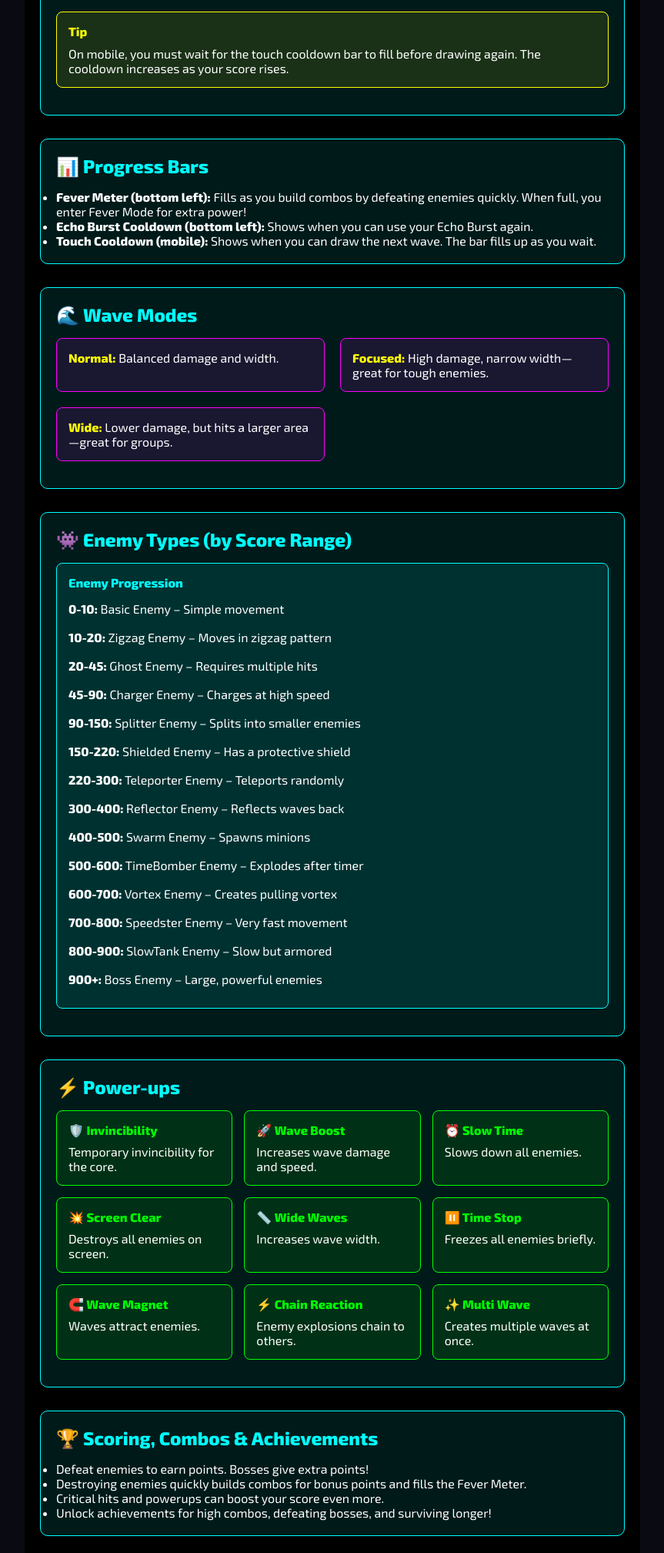
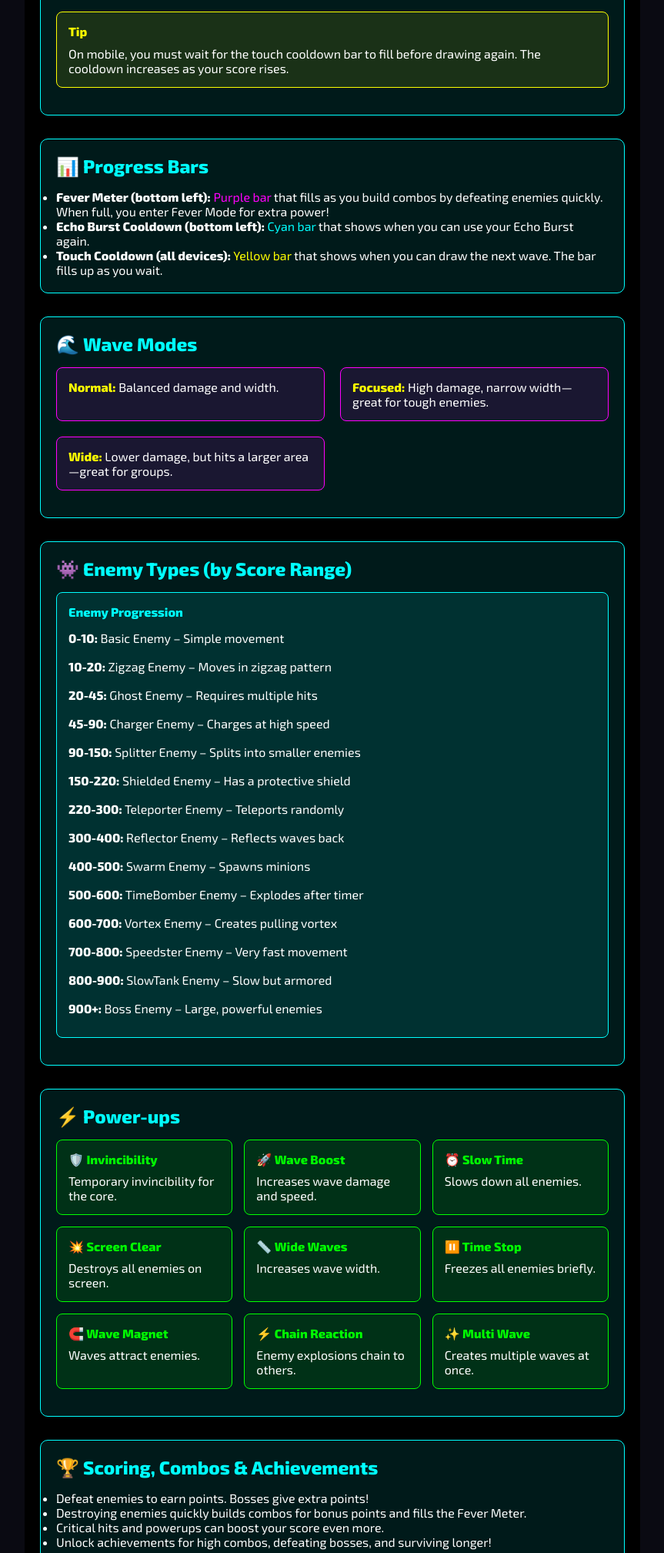
Before and after one commit to PixelCode01/Echo-Weaver, a Flask app: page /guide in a window 1280 px wide. Shown: the part 683-2700 px from the top of the page at 77% size, without its empty margins (208-1071 px from the left). Run offline with Flask 3, Linux system fonts and the light colour scheme.

Commit message:
Fix multiple issues: enemies not spawning, touch controls not showing, guide improvements - Fixed game pause state preventing enemy spawning - Added explicit positioning for universal controls - Removed README section from guide - Added progress bar color descriptions in guide - Made universal controls visible by default

```diff
--- a/static/js/main.js
+++ b/static/js/main.js
@@ -67,7 +67,7 @@ document.addEventListener('DOMContentLoaded', () => {
 
     // Player name state
     let playerName = '';
-    let gamePaused = true; // Start with game paused
+    let gamePaused = false; // Start with game running
 
     // Cookie functions
     function setCookie(name, value, days) {
--- a/templates/guide.html
+++ b/templates/guide.html
@@ -97,9 +97,9 @@
         <div class="guide-section">
             <h2>📊 Progress Bars</h2>
             <ul>
-                <li><strong>Fever Meter (bottom left):</strong> Fills as you build combos by defeating enemies quickly. When full, you enter Fever Mode for extra power!</li>
-                <li><strong>Echo Burst Cooldown (bottom left):</strong> Shows when you can use your Echo Burst again.</li>
-                <li><strong>Touch Cooldown (mobile):</strong> Shows when you can draw the next wave. The bar fills up as you wait.</li>
+                <li><strong>Fever Meter (bottom left):</strong> <span style="color: #ff00ff;">Purple bar</span> that fills as you build combos by defeating enemies quickly. When full, you enter Fever Mode for extra power!</li>
+                <li><strong>Echo Burst Cooldown (bottom left):</strong> <span style="color: #00ffff;">Cyan bar</span> that shows when you can use your Echo Burst again.</li>
+                <li><strong>Touch Cooldown (all devices):</strong> <span style="color: #ffff00;">Yellow bar</span> that shows when you can draw the next wave. The bar fills up as you wait.</li>
             </ul>
         </div>
         <div class="guide-section">
@@ -167,15 +167,7 @@
             <a href="/" class="back-button">🎮 Start Playing Now!</a>
         </div>
 
-        <div class="guide-section">
-            <h2>🔗 More Information</h2>
-            <p>Want to learn more about Echo Weaver or contribute to the project?</p>
-            <div style="text-align: center; margin: 20px 0;">
-                <a href="https://github.com/PixelCode01/Echo-Weaver" target="_blank" class="back-button" style="background: #333; border: 1px solid #666;">
-                    📖 Read More on GitHub
-                </a>
-            </div>
-        </div>
+
     </div>
 
     <script>
```
Also changed, not shown: static/js/universal_controls.js (+27 -0 lines).
